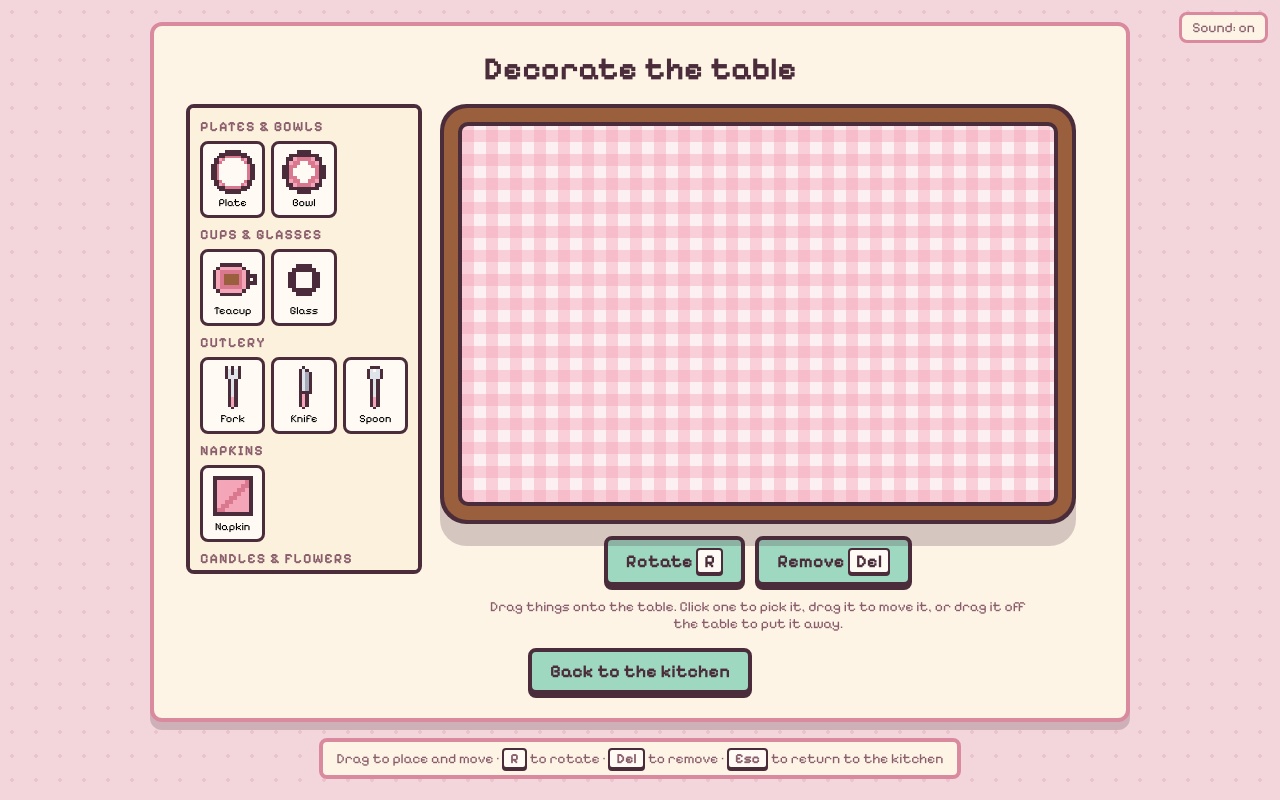
After one commit to bergumguro-prog/Game, a Flask app: page /games/tablesetting/ in a window 1280 px wide. The commit adds this page. Run offline with Flask 3, Linux system fonts and the light colour scheme.

Commit message:
Add a drag-and-drop table decorating editor

```diff
--- /dev/null
+++ b/games/tablesetting/routes.py
@@ -0,0 +1,48 @@
+"""Table decorating: /games/tablesetting/
+
+A free, creative mode with no score: drag plates, cups, cutlery, napkins,
+candles, flowers and treats onto the kitchen table, then move, rotate or
+remove them. The items are in catalog.py and the art in art.py; the editor
+itself is static/tablesetting.js.
+"""
+from flask import render_template
+
+from core.game_base import MiniGame
+from games.tablesetting import catalog
+from room import sprites
+
+
+def menu():
+    """The menu, by category: each item with its art in every color."""
+    groups = []
+    for category in catalog.CATEGORIES:
+        items = []
+        for item in catalog.ITEMS.values():
+            if item.category != category:
+                continue
+            w, h = catalog.size(item.id)
+            items.append({
+                "id": item.id, "name": item.name, "colors": item.colors, "w": w, "h": h,
+                "art": {c: sprites.render(catalog.sprite_for(item.id, c), "item-art") for c in item.colors},
+            })
+        groups.append({"name": category, "entries": items})
+    return groups
+
+
+class TableSetting(MiniGame):
+    slug = "tablesetting"
+    title = "Decorate the table"
+
+    def register_routes(self, bp):
+        @bp.route("/")
+        def index():
+            return render_template(
+                "tablesetting.html",
+                game=self,
+                menu=menu(),
+                table={"w": catalog.TABLE_W, "h": catalog.TABLE_H, "max": catalog.MAX_ITEMS},
+                cloth=catalog.DEFAULT_CLOTH,
+            )
+
+
+game = TableSetting()
--- /dev/null
+++ b/games/tablesetting/static/tablesetting.css
@@ -0,0 +1,184 @@
+/* Table decorating: a menu of things next to a wooden kitchen table.
+   Colors come from static/css/theme.css. */
+
+.table-panel {
+  --ts: 6px;          /* one art pixel on the table = 6 screen pixels */
+  max-width: 980px;
+}
+
+.table-layout {
+  display: flex;
+  gap: 18px;
+  align-items: flex-start;
+}
+
+/* --- The menu --- */
+.table-menu {
+  flex: 0 0 236px;
+  max-height: 470px;
+  overflow-y: auto;
+  padding: 10px;
+  background: var(--px-cream);
+  border: 4px solid var(--px-outline);
+  border-radius: 8px;
+  text-align: left;
+}
+.menu-heading {
+  margin: 8px 0 6px;
+  color: var(--color-text-muted);
+  font-size: var(--font-size-small);
+  text-transform: uppercase;
+  letter-spacing: 1px;
+}
+.menu-heading:first-child {
+  margin-top: 0;
+}
+.menu-group {
+  display: grid;
+  grid-template-columns: repeat(3, 1fr);
+  gap: 6px;
+}
+.menu-entry {
+  display: flex;
+  flex-direction: column;
+  align-items: center;
+  gap: 4px;
+}
+.menu-item {
+  display: flex;
+  flex-direction: column;
+  align-items: center;
+  gap: 2px;
+  width: 100%;
+  padding: 6px 2px;
+  background: var(--px-white);
+  border: 3px solid var(--px-outline);
+  border-radius: 8px;
+  font: inherit;
+  font-size: 11px;
+  cursor: grab;
+  touch-action: none;
+  user-select: none;
+  -webkit-user-select: none;
+}
+.menu-item:hover {
+  background: var(--px-pink-light);
+}
+.menu-art {
+  display: flex;
+  align-items: center;
+  justify-content: center;
+  height: 44px;
+}
+.menu-art .item-art {
+  width: auto;
+  height: auto;
+  max-width: 48px;
+  max-height: 44px;
+}
+
+/* --- The table: a wooden top with a cloth on it --- */
+.table-area {
+  display: flex;
+  flex-direction: column;
+  align-items: center;
+  gap: 12px;
+}
+.table-top {
+  position: relative;
+  width: calc(var(--tw) * var(--ts));
+  height: calc(var(--th) * var(--ts));
+  border: 4px solid var(--px-outline);
+  border-radius: 10px;
+  box-shadow:
+    0 0 0 14px var(--px-wood),
+    0 0 0 18px var(--px-outline),
+    0 22px 0 18px var(--color-shadow);
+  margin: 18px;
+  overflow: hidden;
+  touch-action: none;
+}
+/* Tablecloth patterns, all flat colors (no smooth gradients). */
+.table-top[data-cloth="gingham"] {
+  background:
+    repeating-linear-gradient(0deg, var(--cloth-gingham-stripe) 0 12px, transparent 12px 24px),
+    repeating-linear-gradient(90deg, var(--cloth-gingham-stripe) 0 12px, transparent 12px 24px),
+    var(--cloth-gingham);
+}
+.table-top[data-cloth="mint"] {
+  background: var(--cloth-mint);
+  box-shadow:
+    inset 0 0 0 8px var(--cloth-mint-edge),
+    0 0 0 14px var(--px-wood), 0 0 0 18px var(--px-outline), 0 22px 0 18px var(--color-shadow);
+}
+.table-top[data-cloth="lace"] {
+  background:
+    radial-gradient(circle, var(--cloth-lace-dot) 0 3px, transparent 3px) 0 0 / 18px 18px,
+    var(--cloth-lace);
+}
+.table-top[data-cloth="stripes"] {
+  background:
+    repeating-linear-gradient(90deg, var(--cloth-stripe) 0 18px, var(--cloth-stripe-light) 18px 36px);
+}
+
+/* --- Things on the table --- */
+.placed {
+  position: absolute;
+  left: calc(var(--x) * var(--ts));
+  top: calc(var(--y) * var(--ts));
+  width: calc(var(--w) * var(--ts));
+  height: calc(var(--h) * var(--ts));
+  transform: rotate(calc(var(--r) * 90deg));
+  cursor: grab;
+  touch-action: none;
+  line-height: 0;
+  filter: drop-shadow(0 4px 0 var(--color-shadow));
+}
+.placed .item-art,
+.drag-ghost .item-art {
+  width: 100%;
+  height: 100%;
+}
+.placed.selected {
+  outline: 3px dashed var(--px-rose);
+  outline-offset: 4px;
+}
+.placed.dragging,
+.drag-ghost {
+  cursor: grabbing;
+  opacity: 0.85;
+  z-index: 1000;
+}
+.drag-ghost {
+  position: fixed;
+  left: 0;
+  top: 0;
+  pointer-events: none;
+  line-height: 0;
+}
+.placed.leaving {
+  opacity: 0.4;
+}
+
+.table-tools,
+.table-actions {
+  display: flex;
+  gap: 10px;
+  flex-wrap: wrap;
+  justify-content: center;
+}
+.table-tip {
+  max-width: 560px;
+  color: var(--color-text-muted);
+  font-size: var(--font-size-small);
+}
+
+@media (max-width: 980px) {
+  .table-layout { flex-direction: column; align-items: center; }
+  .table-menu { flex: none; width: 100%; max-height: 220px; }
+  .menu-group { grid-template-columns: repeat(4, 1fr); }
+}
+@media (max-width: 680px) {
+  .table-panel { --ts: 3px; padding: 14px 10px; }
+  .table-top { margin: 12px; }
+}
--- /dev/null
+++ b/games/tablesetting/static/tablesetting.js
@@ -0,0 +1,209 @@
+// The table decorating editor. Everything on the table is a list of
+// { id, color, x, y, r } (x and y in art pixels from the table's top-left,
+// r = quarter turns). Drag from the menu to add, drag on the table to move,
+// drag off the table to remove; R rotates and Delete removes the picked one.
+// Other scripts can listen for changes with window.tableEditor.onChange.
+(() => {
+  const DRAG_START = 4; // pixels to move before a press becomes a drag
+
+  let table, items, selected, max;
+  const listeners = [];
+
+  function scale() {
+    return table.getBoundingClientRect().width / Number(table.dataset.w);
+  }
+
+  function art(id, color) {
+    const t = document.getElementById(`art-${id}-${color}`);
+    return t ? t.innerHTML : "";
+  }
+
+  function sizeOf(id) {
+    const button = document.querySelector(`.menu-item[data-item="${id}"]`);
+    return { w: Number(button.dataset.w), h: Number(button.dataset.h) };
+  }
+
+  function clamp(item) {
+    const { w, h } = sizeOf(item.id);
+    item.x = Math.max(0, Math.min(Number(table.dataset.w) - w, Math.round(item.x)));
+    item.y = Math.max(0, Math.min(Number(table.dataset.h) - h, Math.round(item.y)));
+  }
+
+  function changed() {
+    render();
+    listeners.forEach((fn) => fn(items, table.dataset.cloth));
+  }
+
+  function render() {
+    table.querySelectorAll(".placed").forEach((el) => el.remove());
+    items.forEach((item, i) => {
+      const { w, h } = sizeOf(item.id);
+      const el = document.createElement("div");
+      el.className = "placed" + (i === selected ? " selected" : "");
+      el.dataset.index = i;
+      el.style.cssText = `--x: ${item.x}; --y: ${item.y}; --w: ${w}; --h: ${h}; --r: ${item.r};`;
+      el.innerHTML = art(item.id, item.color);
+      table.appendChild(el);
+    });
+    document.getElementById("rotate-item").disabled = selected === null;
+    document.getElementById("remove-item").disabled = selected === null;
+  }
+
+  function select(i) {
+    selected = i;
+    render();
+  }
+
+  function rotate() {
+    if (selected === null) return;
+    items[selected].r = (items[selected].r + 1) % 4;
+    changed();
+  }
+
+  function remove() {
+    if (selected === null) return;
+    items.splice(selected, 1);
+    selected = null;
+    changed();
+    if (window.scenes) window.scenes.play("back");
+  }
+
+  function overTable(x, y) {
+    const box = table.getBoundingClientRect();
+    return x >= box.left && x <= box.right && y >= box.top && y <= box.bottom;
+  }
+
+  // --- Dragging ---
+  let drag = null;
+
+  document.addEventListener("pointerdown", (e) => {
+    if (!table || e.button !== 0) return;
+    const fromMenu = e.target.closest(".menu-item");
+    const onTable = e.target.closest(".placed");
+    if (!fromMenu && !onTable) {
+      if (table.contains(e.target) && selected !== null) select(null);
+      return;
+    }
+    e.preventDefault();
+    drag = { startX: e.clientX, startY: e.clientY, started: false };
+    if (fromMenu) {
+      drag.kind = "new";
+      drag.id = fromMenu.dataset.item;
+      drag.color = fromMenu.dataset.color;
+    } else {
+      drag.kind = "move";
+      drag.index = Number(onTable.dataset.index);
+      drag.el = onTable;
+      select(drag.index);
+      drag.el = table.querySelector(`.placed[data-index="${drag.index}"]`);
+    }
+  });
+
+  document.addEventListener("pointermove", (e) => {
+    if (!drag) return;
+    const dx = e.clientX - drag.startX;
+    const dy = e.clientY - drag.startY;
+    if (!drag.started) {
+      if (Math.hypot(dx, dy) < DRAG_START) return;
+      drag.started = true;
+      if (drag.kind === "new") {
+        const { w, h } = sizeOf(drag.id);
+        const s = scale();
+        drag.ghost = document.createElement("div");
+        drag.ghost.className = "drag-ghost";
+        drag.ghost.style.width = `${w * s}px`;
+        drag.ghost.style.height = `${h * s}px`;
+        drag.ghost.innerHTML = art(drag.id, drag.color);
+        document.body.appendChild(drag.ghost);
+      } else {
+        drag.el.classList.add("dragging");
+      }
+    }
+    if (drag.kind === "new") {
+      const box = drag.ghost.getBoundingClientRect();
+      drag.ghost.style.transform =
+        `translate(${e.clientX - box.width / 2}px, ${e.clientY - box.height / 2}px)`;
+    } else {
+      drag.el.style.translate = `${dx}px ${dy}px`;
+      drag.el.classList.toggle("leaving", !overTable(e.clientX, e.clientY));
+    }
+  });
+
+  function endDrag(e) {
+    if (!drag) return;
+    const d = drag;
+    drag = null;
+    if (d.ghost) d.ghost.remove();
+    if (!d.started) return; // just a click: the item stays picked
+    const s = scale();
+    const box = table.getBoundingClientRect();
+    if (d.kind === "new") {
+      if (!overTable(e.clientX, e.clientY)) return;
+      if (items.length >= max) return;
+      const { w, h } = sizeOf(d.id);
+      const item = {
+        id: d.id, color: d.color, r: 0,
+        x: (e.clientX - box.left) / s - w / 2,
+        y: (e.clientY - box.top) / s - h / 2,
+      };
+      clamp(item);
+      items.push(item);
+      selected = items.length - 1;
+      if (window.scenes) window.scenes.play("move");
+      changed();
+    } else if (!overTable(e.clientX, e.clientY)) {
+      selected = d.index;
+      remove(); // dragged off the table: put it away
+    } else {
+      const item = items[d.index];
+      item.x += (e.clientX - d.startX) / s;
+      item.y += (e.clientY - d.startY) / s;
+      clamp(item);
+      // the moved item goes on top of the others
+      items.push(items.splice(d.index, 1)[0]);
+      selected = items.length - 1;
+      if (window.scenes) window.scenes.play("move");
+      changed();
+    }
+  }
+  document.addEventListener("pointerup", endDrag);
+  document.addEventListener("pointercancel", () => {
+    if (drag && drag.ghost) drag.ghost.remove();
+    drag = null;
+    if (table) render();
+  });
+
+  // --- Buttons and keys ---
+  document.addEventListener("click", (e) => {
+    if (e.target.closest("#rotate-item")) rotate();
+    if (e.target.closest("#remove-item")) remove();
+  });
+  document.addEventListener("keydown", (e) => {
+    if (!table || e.ctrlKey || e.metaKey || e.altKey) return;
+    const key = e.key.toLowerCase();
+    if (key === "r") rotate();
+    if (key === "delete" || key === "backspace") {
+      e.preventDefault();
+      remove();
+    }
+  });
+
+  function setUp() {
+    table = document.getElementById("table");
+    if (!table) return;
+    max = Number(table.dataset.max);
+    items = JSON.parse(table.dataset.items || "[]");
+    selected = null;
+    render();
+  }
+
+  setUp();
+  document.addEventListener("scene:updated", setUp);
+
+  window.tableEditor = {
+    onChange: (fn) => listeners.push(fn),
+    items: () => items,
+    setItems: (list) => { items = list; selected = null; changed(); },
+    setCloth: (cloth) => { table.dataset.cloth = cloth; changed(); },
+  };
+})();
--- /dev/null
+++ b/games/tablesetting/templates/tablesetting.html
@@ -0,0 +1,61 @@
+{% extends "base.html" %}
+
+{% block title %}Decorate the table{% endblock %}
+
+{% block head %}
+<link rel="stylesheet" href="{{ url_for('tablesetting.static', filename='tablesetting.css') }}">
+{% endblock %}
+
+{% block content %}
+<main class="scene">
+  <section class="panel table-panel">
+    <h1 class="panel-title">Decorate the table</h1>
+
+    <div class="table-layout">
+      <aside class="table-menu" aria-label="Things to put on the table">
+        {% for group in menu %}
+        <h2 class="menu-heading">{{ group.name }}</h2>
+        <div class="menu-group">
+          {% for item in group.entries %}
+          <div class="menu-entry">
+            <button class="menu-item" type="button" data-item="{{ item.id }}"
+                    data-color="{{ item.colors[0] }}" data-w="{{ item.w }}" data-h="{{ item.h }}"
+                    aria-label="Drag a {{ item.name|lower }} onto the table">
+              <span class="menu-art">{{ item.art[item.colors[0]] }}</span>
+              <span class="menu-name">{{ item.name }}</span>
+            </button>
+          </div>
+          {% endfor %}
+        </div>
+        {% endfor %}
+      </aside>
+
+      <div class="table-area">
+        <div class="table-top" id="table" data-w="{{ table.w }}" data-h="{{ table.h }}"
+             data-max="{{ table.max }}" data-cloth="{{ cloth }}"
+             style="--tw: {{ table.w }}; --th: {{ table.h }};"
+             aria-label="The kitchen table"></div>
+        <div class="table-tools">
+          <button class="button button-mint" type="button" id="rotate-item" disabled>Rotate <kbd>R</kbd></button>
+          <button class="button button-mint" type="button" id="remove-item" disabled>Remove <kbd>Del</kbd></button>
+        </div>
+        <p class="table-tip">Drag things onto the table. Click one to pick it, drag it to move it, or drag it off the table to put it away.</p>
+      </div>
+    </div>
+
+    {# The art for every item in every color, for the editor to copy. #}
+    {% for group in menu %}{% for item in group.entries %}{% for color, svg in item.art.items() %}
+    <template id="art-{{ item.id }}-{{ color }}">{{ svg }}</template>
+    {% endfor %}{% endfor %}{% endfor %}
+
+    <div class="table-actions">
+      <a class="button button-mint" href="/">Back to the kitchen</a>
+    </div>
+  </section>
+  <p class="hint">Drag to place and move &middot; <kbd>R</kbd> to rotate &middot; <kbd>Del</kbd> to remove &middot; <kbd>Esc</kbd> to return to the kitchen</p>
+</main>
+{% endblock %}
+
+{% block scripts %}
+<script src="{{ url_for('tablesetting.static', filename='tablesetting.js') }}"></script>
+{% endblock %}
--- a/static/css/theme.css
+++ b/static/css/theme.css
@@ -59,6 +59,16 @@
   --px-wall: #f8c9d3;
   --px-wall-speckle: #f0a9ba;
 
+  /* Table decorating: the tablecloth patterns */
+  --cloth-gingham: #fdf0f3;
+  --cloth-gingham-stripe: rgba(244, 166, 184, 0.45);
+  --cloth-mint: #c9ecdc;
+  --cloth-mint-edge: #9fd8c1;
+  --cloth-lace: #fbf1dc;
+  --cloth-lace-dot: #fffaf4;
+  --cloth-stripe: #d9cbef;
+  --cloth-stripe-light: #efe7fa;
+
   /* Motion: scene fades and hover effects */
   --scene-enter-ms: 260ms;
   --scene-leave-ms: 200ms;
```
